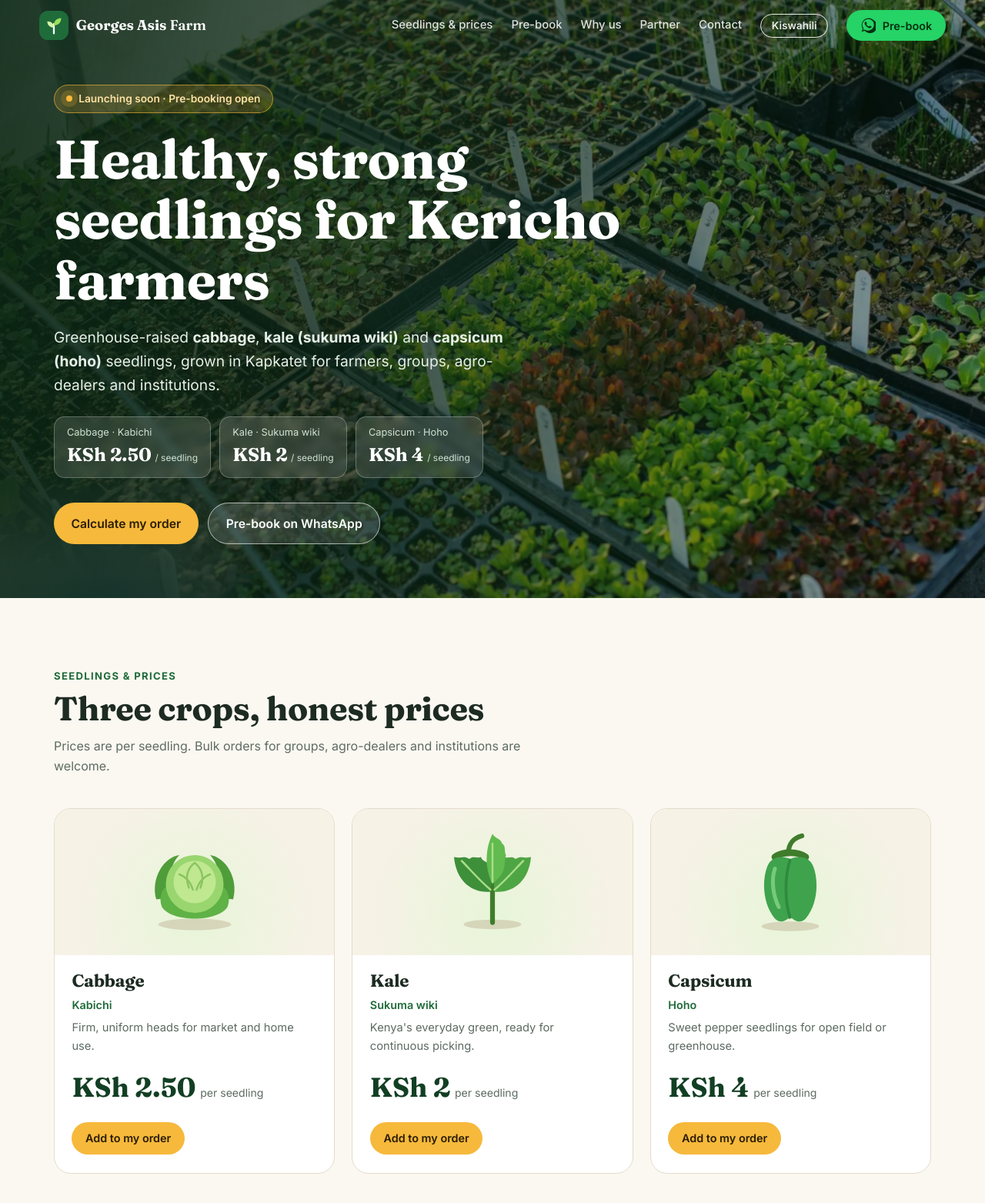
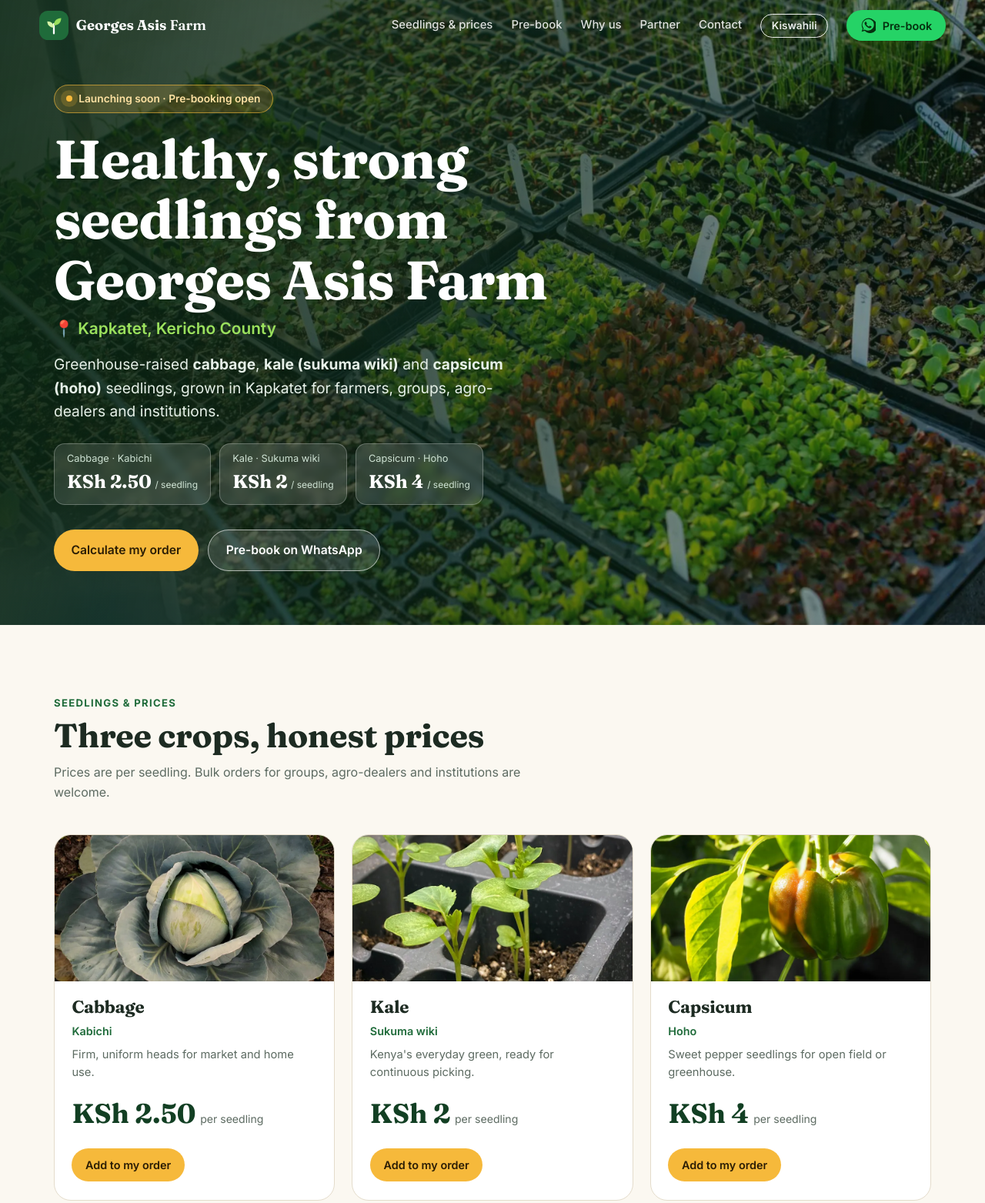
Before and after one commit to NelsonCheruiyotMitei/georges-asis-farm, a plain HTML site: page index.html in a window 1280 px wide. Shown: the top 1563 px of the page at 77% size. Drawn offline with Linux system fonts and the light colour scheme.

Commit message:
Crop photos, new headline and Google Maps listing link
- Crop cards show photos instead of drawings (drawing kept as fallback)
- Headline: "Healthy, strong seedlings from Georges Asis Farm" with
  "Kapkatet, Kericho County" underneath (English and Kiswahili)
- "Get directions" opens the farm's Google Business Profile on Maps
- Structured data links to the Google listing; preview image updated

Co-Authored-By: Claude Opus 5.5 <noreply@anthropic.com>
Claude-Session: https://claude.ai/code/session_014P8ZKqZaZMJMZDZJx5ghMj

```diff
--- a/assets/css/style.css
+++ b/assets/css/style.css
@@ -51,7 +51,8 @@ svg{width:20px;height:20px;fill:currentColor}
 .pill{display:inline-flex;align-items:center;gap:.5rem;background:rgba(246,185,59,.18);border:1px solid rgba(246,185,59,.6);color:#ffe2a3;padding:.4rem .95rem;border-radius:999px;font-size:.86rem;font-weight:600;margin-bottom:1.3rem}
 .pill i{width:8px;height:8px;border-radius:50%;background:var(--sun);animation:pulse 2s infinite}
 @keyframes pulse{0%{box-shadow:0 0 0 0 rgba(246,185,59,.6)}100%{box-shadow:0 0 0 10px rgba(246,185,59,0)}}
-.hero h1{font-size:clamp(2.4rem,5.6vw,4.4rem);max-width:760px}
+.hero h1{font-size:clamp(2.4rem,5.6vw,4.4rem);max-width:800px}
+.h1-loc{display:block;margin-top:.7rem;font-family:var(--font);font-size:clamp(1rem,1.8vw,1.3rem);font-weight:600;letter-spacing:0;color:var(--lime)}
 .lead{font-size:clamp(1.02rem,1.6vw,1.2rem);max-width:600px;margin:1.2rem 0 1.6rem;color:#e6f0e8}
 .hero-prices{display:flex;flex-wrap:wrap;gap:.7rem;margin-bottom:2rem}
 .hp{background:rgba(255,255,255,.12);border:1px solid rgba(255,255,255,.25);backdrop-filter:blur(6px);border-radius:14px;padding:.6rem 1rem;min-width:130px}
@@ -95,6 +96,9 @@ svg{width:20px;height:20px;fill:currentColor}
 .crop-art{height:190px;display:grid;place-items:center;background:radial-gradient(circle at 50% 70%,#e7f5d8,#f6f2e6 70%)}
 .crop-art svg{width:150px;height:150px;transition:transform .5s}
 .crop:hover .crop-art svg{transform:scale(1.08) rotate(-3deg)}
+.crop-art.has-photo{display:block;background:#dfe9d3}
+.crop-art img{width:100%;height:100%;object-fit:cover;display:block;transition:transform .6s}
+.crop:hover .crop-art img{transform:scale(1.05)}
 .crop-body{padding:1.3rem 1.4rem 1.5rem;display:flex;flex-direction:column;gap:.45rem;flex:1}
 .crop-body h3{font-size:1.4rem}
 .crop-body .local{color:var(--green);font-weight:600;font-size:.9rem}
--- a/assets/js/app.js
+++ b/assets/js/app.js
@@ -49,6 +49,8 @@
       <path d="M44 46c-4 12-2 28 4 40" stroke="#8fdc8f" stroke-width="4" fill="none" stroke-linecap="round" opacity=".7"/></svg>`
   };
 
+  window.ART_FALLBACK = ART; // used if a crop photo fails to load
+
   /* ---------- Rendering (re-run when the language changes) ---------- */
   const qty = Object.fromEntries(F.seedlings.map(s => [s.id, 0]));
 
@@ -70,7 +72,7 @@
   function renderCrops() {
     $("#crops").innerHTML = F.seedlings.map(s => `
       <article class="crop reveal in">
-        <div class="crop-art">${ART[s.art] || ""}</div>
+        <div class="crop-art${s.photo ? " has-photo" : ""}">${s.photo ? `<img src="${s.photo}" alt="${isSw() ? s.local : s.name}" loading="lazy" onerror="this.parentNode.innerHTML=ART_FALLBACK['${s.art}']||''">` : (ART[s.art] || "")}</div>
         <div class="crop-body">
           <h3>${isSw() ? s.local : s.name}</h3><span class="local">${isSw() ? s.name : s.local}</span>
           <p>${pick(s, "note")}</p>
@@ -172,7 +174,7 @@
     btn.textContent = t("copied"); btn.classList.add("ok"); setTimeout(() => { btn.textContent = t("copy"); btn.classList.remove("ok"); }, 1500);
   }));
   $("#partnerMail").href = `mailto:${F.email}?subject=${encodeURIComponent("Partnership enquiry: Georges Asis Farm")}&body=${encodeURIComponent("Hello Nelson,\n\nWe are interested in working with Georges Asis Farm on:\n[ ] Seedlings for CBOs / farmer groups\n[ ] Training and demonstration at the farm\n[ ] Product demonstration and promotion\n\nOrganisation:\nContact person:\nPhone:\n\nRegards,\n")}`;
-  $("#directions").href = "https://www.google.com/maps/search/?api=1&query=" + encodeURIComponent(F.mapsQuery);
+  $("#directions").href = F.googleMaps || ("https://www.google.com/maps/search/?api=1&query=" + encodeURIComponent(F.mapsQuery));
   $("#cPerson").textContent = F.contactPerson;
   $("#cPhone").innerHTML = `<a href="tel:${F.phone}">${F.phoneDisplay}</a>`;
   $("#cEmail").innerHTML = `<a href="mailto:${F.email}">${F.email}</a>`;
--- a/assets/js/data.js
+++ b/assets/js/data.js
@@ -11,6 +11,8 @@ window.FARM = {
   landmark: "near Chematich Primary School",
   landmark_sw: "karibu na Shule ya Msingi Chematich",
   mapsQuery: "Chematich Primary School, Kapkatet, Kericho",
+  // Google Business Profile (Google Maps listing). Used for the "Get directions" button.
+  googleMaps: "https://maps.google.com/?cid=5833310573651134852",
 
   // WhatsApp booking line in international format, no + or spaces
   whatsapp: "254723400665",
@@ -33,11 +35,11 @@ window.FARM = {
   // Status shown on the site. When you start selling, set launched: true
   launched: false,
 
-  // Prices are per seedling (KSh)
+  // Prices are per seedling (KSh). photo = picture on the crop card (leave empty to show a drawing)
   seedlings: [
-    { id: "cabbage", name: "Cabbage", local: "Kabichi", price: 2.5, note: "Firm, uniform heads for market and home use.", note_sw: "Vichwa imara vinavyolingana, kwa soko na matumizi ya nyumbani.", art: "cabbage" },
-    { id: "kale", name: "Kale", local: "Sukuma wiki", price: 2, note: "Kenya's everyday green, ready for continuous picking.", note_sw: "Mboga ya kila siku nchini Kenya, tayari kuvunwa mara kwa mara.", art: "kale" },
-    { id: "capsicum", name: "Capsicum", local: "Hoho", price: 4, note: "Sweet pepper seedlings for open field or greenhouse.", note_sw: "Miche ya pilipili hoho kwa shamba la wazi au greenhouse.", art: "capsicum" }
+    { id: "cabbage", name: "Cabbage", local: "Kabichi", price: 2.5, note: "Firm, uniform heads for market and home use.", note_sw: "Vichwa imara vinavyolingana, kwa soko na matumizi ya nyumbani.", art: "cabbage", photo: "assets/img/photos/crop-cabbage.webp" },
+    { id: "kale", name: "Kale", local: "Sukuma wiki", price: 2, note: "Kenya's everyday green, ready for continuous picking.", note_sw: "Mboga ya kila siku nchini Kenya, tayari kuvunwa mara kwa mara.", art: "kale", photo: "assets/img/photos/crop-kale.webp" },
+    { id: "capsicum", name: "Capsicum", local: "Hoho", price: 4, note: "Sweet pepper seedlings for open field or greenhouse.", note_sw: "Miche ya pilipili hoho kwa shamba la wazi au greenhouse.", art: "capsicum", photo: "assets/img/photos/crop-capsicum.webp" }
   ],
 
   // Free photos from Unsplash (Unsplash License), stored in assets/img/photos/.
--- a/assets/js/i18n.js
+++ b/assets/js/i18n.js
@@ -13,7 +13,7 @@ window.FARM_SW = {
   navCta: "Agiza",
 
   // Hero
-  h1: "Miche yenye afya na nguvu kwa wakulima wa Kericho",
+  h1: "Miche yenye afya na nguvu kutoka Georges Asis Farm<span class=\"h1-loc\">📍 Kapkatet, Kaunti ya Kericho</span>",
   lead: "Miche ya <b>kabichi</b>, <b>sukuma wiki</b> na <b>hoho</b> iliyokuzwa ndani ya greenhouse hapa Kapkatet, kwa wakulima, vikundi, maduka ya pembejeo na taasisi.",
   ctaCalc: "Hesabu oda yangu",
   ctaWa: "Agiza kupitia WhatsApp",
--- a/index.html
+++ b/index.html
@@ -16,7 +16,7 @@
   <meta property="og:image" content="https://nelsoncheruiyotmitei.github.io/georges-asis-farm/assets/img/og-image.jpg">
   <meta property="og:image:width" content="1200">
   <meta property="og:image:height" content="630">
-  <meta property="og:image:alt" content="Georges Asis Farm: greenhouse cabbage, kale and capsicum seedlings in Kapkatet, Kericho">
+  <meta property="og:image:alt" content="Georges Asis Farm, Kapkatet: greenhouse cabbage, kale and capsicum seedlings in Kapkatet, Kericho">
   <meta name="twitter:card" content="summary_large_image">
   <meta name="twitter:title" content="Georges Asis Farm | Healthy greenhouse seedlings">
   <meta name="twitter:description" content="Greenhouse cabbage, kale (sukuma wiki) and capsicum (hoho) seedlings in Kapkatet, Kericho. Pre-book on WhatsApp.">
@@ -43,7 +43,8 @@
       "addressRegion": "Kericho County",
       "addressCountry": "KE"
     },
-    "hasMap": "https://www.google.com/maps/search/?api=1&query=Chematich+Primary+School%2C+Kapkatet%2C+Kericho",
+    "hasMap": "https://maps.google.com/?cid=5833310573651134852",
+    "sameAs": ["https://maps.google.com/?cid=5833310573651134852"],
     "areaServed": ["Kericho County", "Bomet County"],
     "openingHoursSpecification": [
       { "@type": "OpeningHoursSpecification", "dayOfWeek": ["Monday", "Tuesday", "Wednesday", "Thursday", "Friday"], "opens": "08:00", "closes": "17:00" },
@@ -89,7 +90,7 @@
       <div class="hero-shade"></div>
       <div class="wrap hero-inner">
         <span class="pill" id="statusPill"><i></i> Launching soon · Pre-booking open</span>
-        <h1 data-i18n="h1">Healthy, strong seedlings for Kericho farmers</h1>
+        <h1 data-i18n="h1">Healthy, strong seedlings from Georges Asis Farm<span class="h1-loc">📍 Kapkatet, Kericho County</span></h1>
         <p class="lead" data-i18n="lead">Greenhouse-raised <b>cabbage</b>, <b>kale (sukuma wiki)</b> and <b>capsicum (hoho)</b> seedlings, grown in Kapkatet for farmers, groups, agro-dealers and institutions.</p>
         <div class="hero-prices" id="heroPrices"></div>
         <div class="hero-cta">
```
Also changed, not shown: assets/img/og-image.jpg, assets/img/photos/crop-cabbage.webp (added), assets/img/photos/crop-capsicum.webp (added), assets/img/photos/crop-kale.webp (added).
